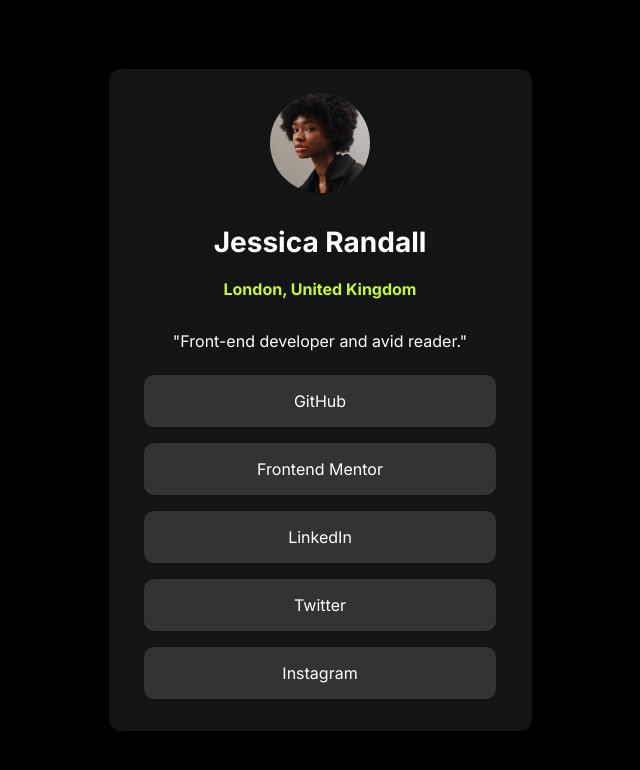
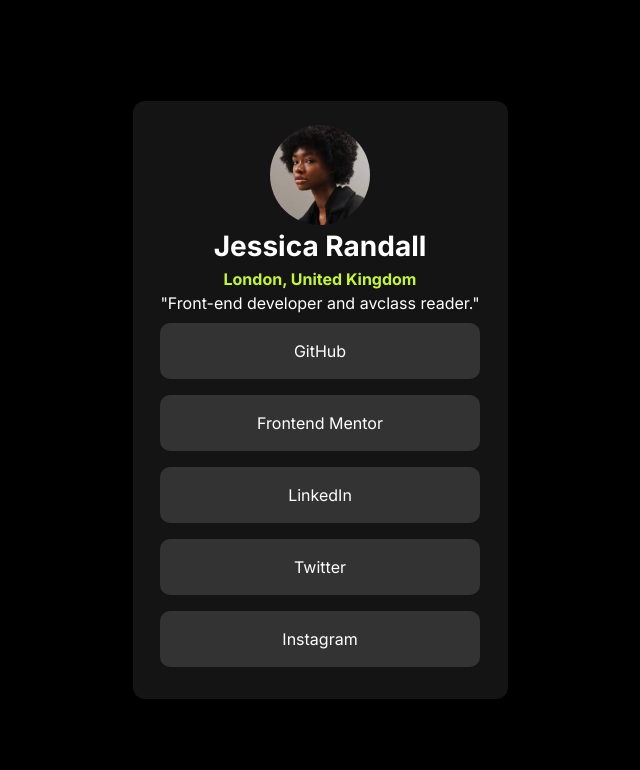
Before and after one commit to miyoum/-frontendmentor-Social-links-profile, a plain HTML site: page index.html in a window 1280 px wide. Shown: the whole page, without its empty margins (320-960 px from the left). Drawn offline with Linux system fonts and the light colour scheme.

Commit message:
refactored code thanks to kamran kiani's preview

```diff
--- a/index.html
+++ b/index.html
@@ -2,7 +2,7 @@
 <html lang="en">
   <head>
     <meta charset="UTF-8" />
-    <meta name="viewport" content="width=device-width, initial-scale=1.0" />
+    <meta name="viewport" content="wclassth=device-wclassth, initial-scale=1.0" />
     <!-- displays site properly based on user's device -->
 
     <link
@@ -27,24 +27,24 @@
     </style>
   </head>
   <body>
+    <main>
     <div class="container">
-      <div id="avatar">
-        <img src="assets/images/avatar-jessica.jpeg" alt="avatar"/>
+      <div class="avatar">
+        <img src="assets/images/avatar-jessica.jpeg" alt=""/>
       </div>
-      <p id="title">Jessica Randall</p>
-      <p></p>
-      <p id="location">London, United Kingdom</p>
-      <p id="jobTitle">"Front-end developer and avid reader."</p>
+      <h1 class="title">Jessica Randall</h1>
+      <p class="location">London, United Kingdom</p>
+      <p class="jobTitle">"Front-end developer and avclass reader."</p>
 
       <ul>
-        <li>GitHub</li>
-        <li>Frontend Mentor</li>
-        <li>LinkedIn</li>
-        <li>Twitter</li>
-        <li>Instagram</li>
+        <li><a href="#">GitHub</a></li>
+        <li><a href="#">Frontend Mentor</a></li>
+        <li><a href="#">LinkedIn</a></li>
+        <li><a href="#">Twitter</a></li>
+        <li><a href="#">Instagram</a></li>
       </ul>
     </div>
-
+  </main>
     <!--div class="attribution">
       Challenge by
       <a href="https://www.frontendmentor.io?ref=challenge" target="_blank"
--- a/styles.css
+++ b/styles.css
@@ -1,5 +1,53 @@
 @import url("https://fonts.googleapis.com/css2?family=Inter:ital,opsz,wght@0,14..32,100..900;1,14..32,100..900&display=swap");
 
+
+/* 1. Use a more-intuitive box-sizing model */
+*, *::before, *::after {
+  box-sizing: border-box;
+}
+
+/* 2. Remove default margin */
+* {
+  margin: 0;
+}
+
+body {
+  /* 3. Add accessible line-height */
+  line-height: 1.5;
+  /* 4. Improve text rendering */
+  -webkit-font-smoothing: antialiased;
+}
+
+/* 5. Improve media defaults */
+img, picture, video, canvas, svg {
+  display: block;
+  max-width: 100%;
+}
+
+/* 6. Inherit fonts for form controls */
+input, button, textarea, select {
+  font: inherit;
+}
+
+/* 7. Avoid text overflows */
+p, h1, h2, h3, h4, h5, h6 {
+  overflow-wrap: break-word;
+}
+
+/* 8. Improve line wrapping */
+p {
+  text-wrap: pretty;
+}
+h1, h2, h3, h4, h5, h6 {
+  text-wrap: balance;
+}
+
+/*
+  9. Create a root stacking context
+*/
+#root, #__next {
+  isolation: isolate;
+}
 body {
   display: flex;
   background-color: black;
@@ -7,7 +55,7 @@ body {
   flex-direction: column;
   justify-content: center;
   align-items: center;
-  height: 100vh;
+  min-height: 100vh;
   margin: 0;
   text-align: center;
   /* padding: 20px; */
@@ -27,15 +75,16 @@ body {
     font-weight: 400; */
   color: hsl(0, 0%, 100%);
 }
-#title {
+.title {
   font-size: 28px;
   font-weight: 700;
+  /* margin-top: 15px; */
 
 }
-#location {
+.location {
   color: hsl(75, 94%, 57%);
   font-weight: 700;
-  margin-top:-40px;
+  /* margin-top:-16px; */
 }
 ul {
   /* padding: auto; */
@@ -73,3 +122,11 @@ img {
     padding: 20px;
   }
 }
+a{
+  text-decoration: none;
+  color:white;
+}
+a:hover{
+  color: black;
+
+}
```
